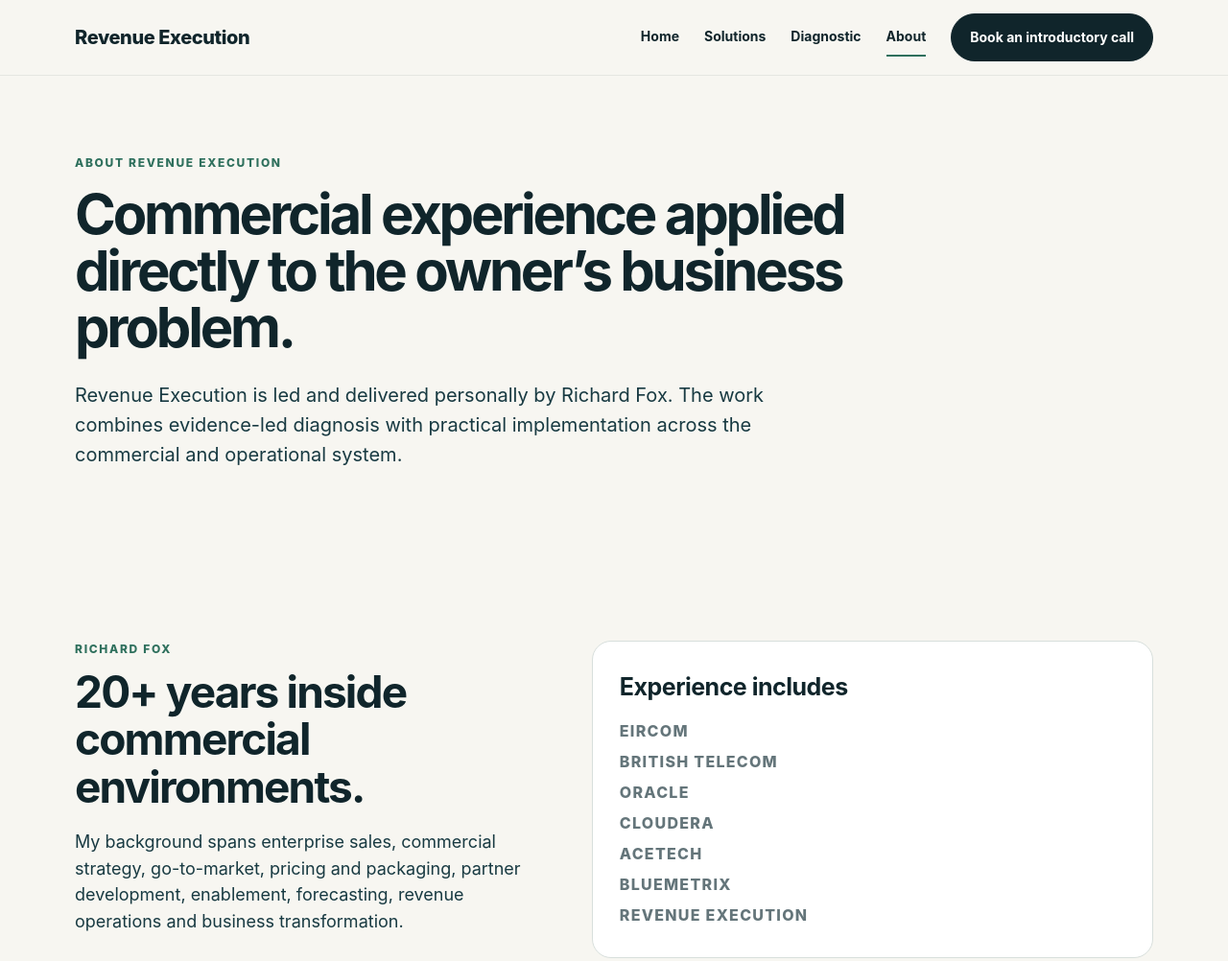
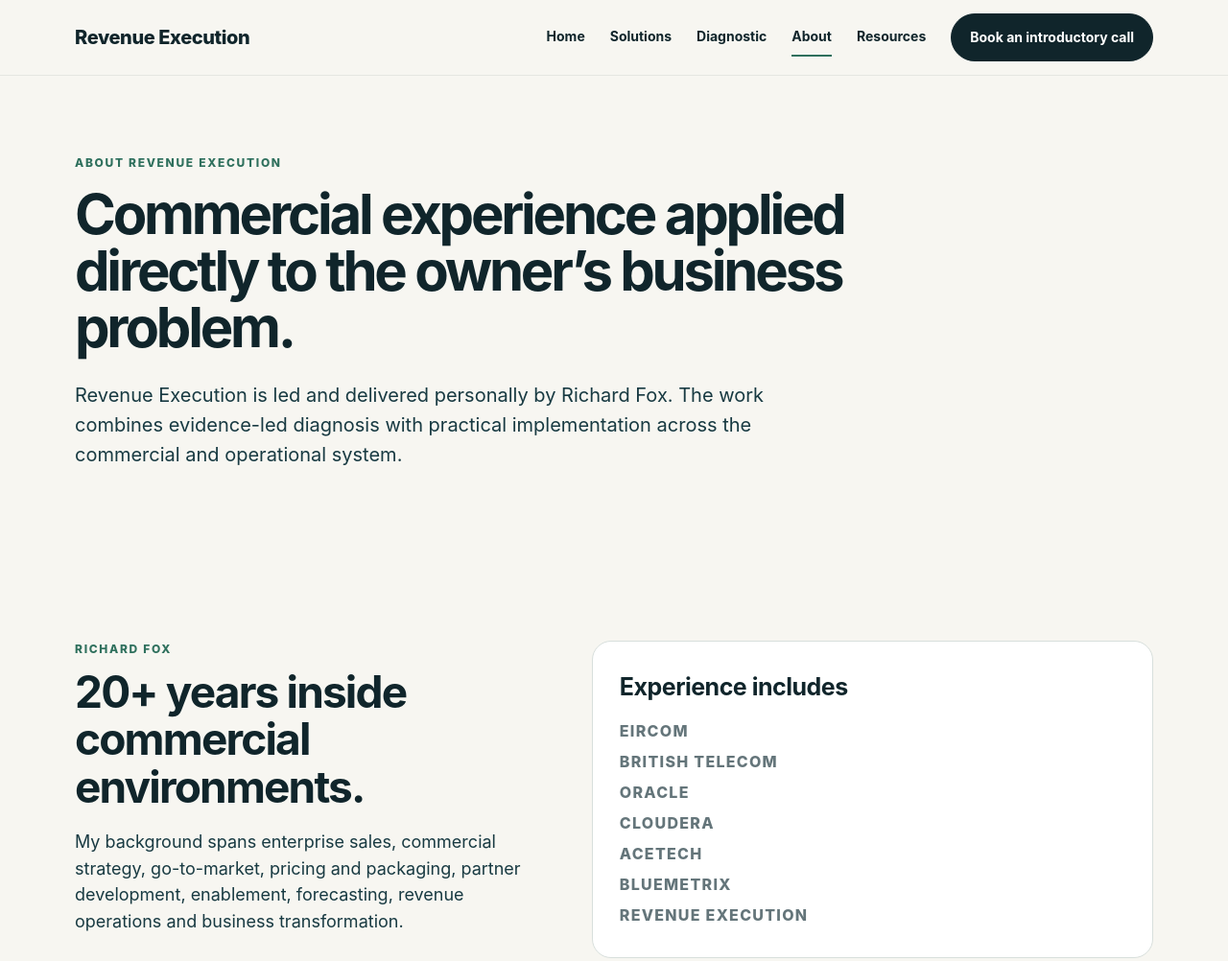
Before and after one commit to revenueexecution/Website, a plain HTML site: page about.html in a window 1280 px wide. Shown: the top 1002 px of the page at 96% size. Drawn offline with Linux system fonts and the light colour scheme.

Commit message:
Add Resources to About navigation

```diff
--- a/about.html
+++ b/about.html
@@ -9,7 +9,7 @@
 <link rel="stylesheet" href="styles.css">
 </head>
 <body>
-<nav><div class="wrap navinner"><a class="brand" href="index.html">Revenue Execution</a><div class="navlinks"><a href="index.html">Home</a><a href="solutions.html">Solutions</a><a href="diagnostic.html">Diagnostic</a><a class="active" href="about.html">About</a><a class="btn" href="https://calendar.app.google/mh5X91ErPgUXtCqR7" target="_blank" rel="noopener">Book an introductory call</a></div></div></nav>
+<nav><div class="wrap navinner"><a class="brand" href="index.html">Revenue Execution</a><div class="navlinks"><a href="index.html">Home</a><a href="solutions.html">Solutions</a><a href="diagnostic.html">Diagnostic</a><a class="active" href="about.html">About</a><a href="resources/">Resources</a><a class="btn" href="https://calendar.app.google/mh5X91ErPgUXtCqR7" target="_blank" rel="noopener">Book an introductory call</a></div></div></nav>
 <header class="hero compact"><div class="wrap"><div class="eyebrow">About Revenue Execution</div><h1>Commercial experience applied directly to the owner’s business problem.</h1><p class="lead">Revenue Execution is led and delivered personally by Richard Fox. The work combines evidence-led diagnosis with practical implementation across the commercial and operational system.</p></div></header>
 <section><div class="wrap about-grid"><div><div class="eyebrow">Richard Fox</div><h2>20+ years inside commercial environments.</h2><p class="lead" style="font-size:18px">My background spans enterprise sales, commercial strategy, go-to-market, pricing and packaging, partner development, enablement, forecasting, revenue operations and business transformation.</p><p>I have worked across owner-led businesses, growth environments and large enterprise organisations. That range matters because owner problems rarely sit neatly inside one function. Growth, margin, pipeline, process, people, systems and management information interact.</p><p>The approach is practical: understand what is happening, identify the few changes that matter most, and help make those changes work in the business.</p></div><div class="card"><h3>Experience includes</h3><p class="logo-line">EIRCOM<br>BRITISH TELECOM<br>ORACLE<br>CLOUDERA<br>ACETECH<br>BLUEMETRIX<br>REVENUE EXECUTION</p></div></div></section>
 <section class="proof"><div class="wrap"><div class="section-head"><div class="eyebrow">Client perspective</div><h2>Practical, evidence-led, execution focused.</h2></div><div class="testimonials"><blockquote>“Richard cut straight through our pipeline noise and installed the exact execution discipline our leadership team needed to scale predictably.”<small>David Heneghan, CEO — CX Index</small></blockquote><blockquote>“Instead of high-level consulting theories, we received an objective, math-backed system that completely transformed our forecast accuracy.”<small>Andrew Fox, CFO — BBL UKI</small></blockquote><blockquote>“The commercial diagnostic isolated hidden friction in our sales process that we had been misdiagnosing for months. Highly practical intervention.”<small>Liam English, CEO — Bluemetrix</small></blockquote><blockquote>“Richard doesn't just map the strategy — he stays embedded and with management to ensure standard execution habits stick across the team.”<small>Lex Abbott, Sales Director — Acetech</small></blockquote></div></div></section>
```
